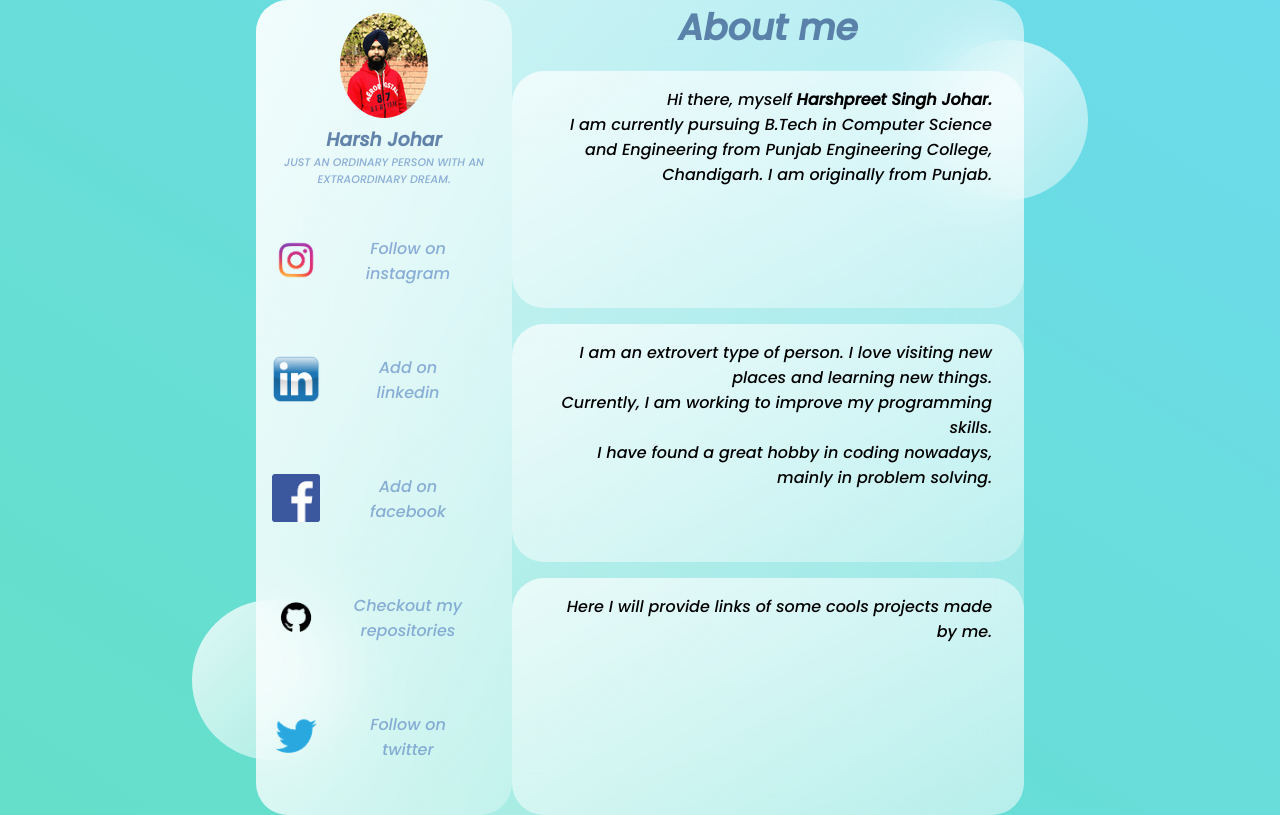
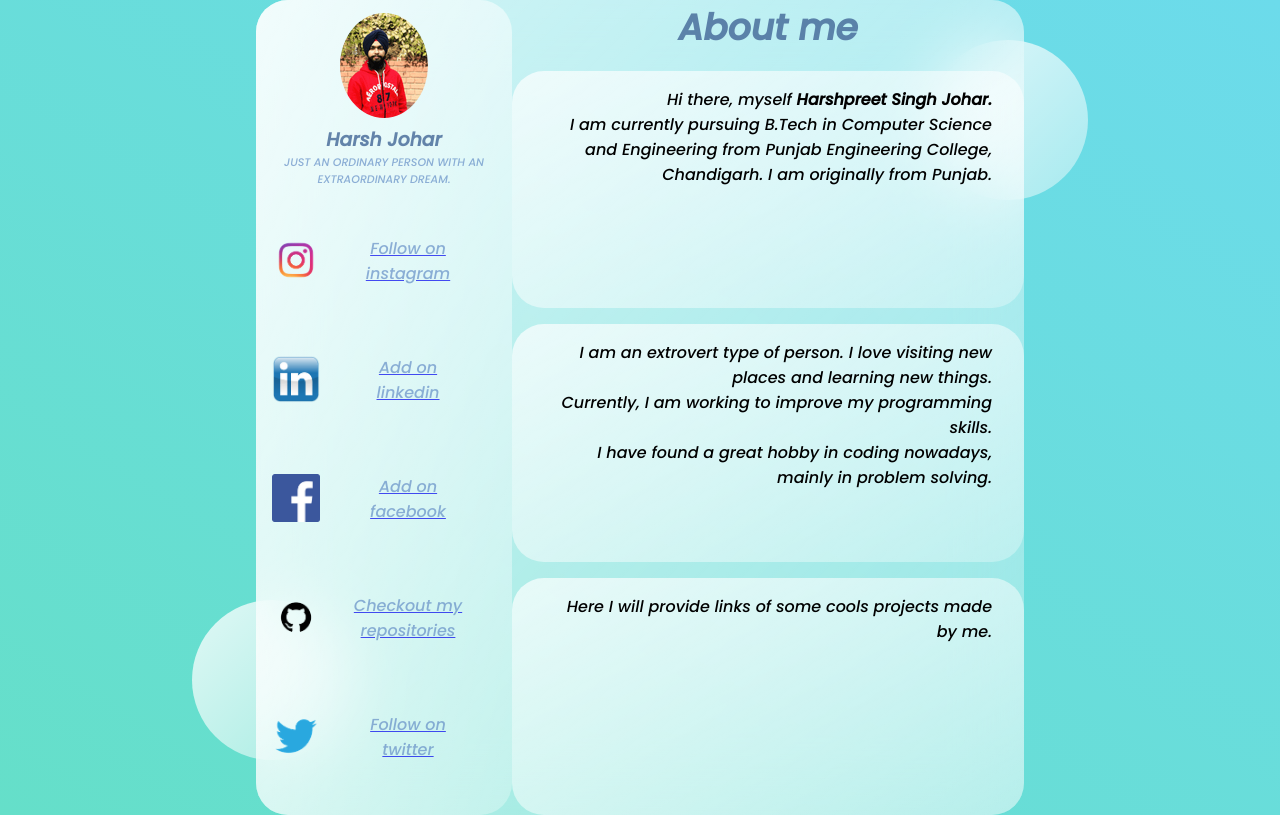
Before and after one commit to harshjohar/hello_world, a plain HTML site: page index.html in a window 1280 px wide. Drawn offline with Linux system fonts and the light colour scheme.

Commit message:
minor fix of links

```diff
--- a/index.html
+++ b/index.html
@@ -21,23 +21,23 @@
                     <div class="links">
                         <div class="link">
                             <a href = 'https://www.instagram.com/harsh.johar/'><img src="images/ig.png" alt=""></a>
-                            <h4>Follow on instagram</h4>
+                            <a href = 'https://www.instagram.com/harsh.johar/'><h4>Follow on instagram</h4></a>
                         </div>
                         <div class="link">
                             <a href = 'https://www.linkedin.com/in/harshpreet-singh-johar-4a362a202/'><img src="images/li.png" alt=""></a>
-                            <h4>Add on linkedin</h4>
+                            <a href = 'https://www.linkedin.com/in/harshpreet-singh-johar-4a362a202/'><h4>Add on linkedin</h4></a>
                         </div>
                         <div class="link">
                             <a href = 'https://www.facebook.com/joharharsh/'><img src="images/fb.png" alt=""></a>
-                            <h4>Add on facebook</h4>
+                            <a href = 'https://www.facebook.com/joharharsh/'><h4>Add on facebook</h4></a>
                         </div>
                         <div class="link">
                             <a href = 'https://github.com/harshjohar'><img src="images/github.png" alt=""></a>
-                            <h4>Checkout my repositories</h4>
+                            <a href = 'https://github.com/harshjohar'><h4>Checkout my repositories</h4></a>
                         </div>
                         <div class="link">
                             <a href = 'https://twitter.com/HarshJohar6'><img src="images/t.png" alt=""></a>
-                            <h4>Follow on twitter</h4>
+                            <a href = 'https://twitter.com/HarshJohar6'><h4>Follow on twitter</h4></a>
                         </div>
                     </div>
                 </div>
```
